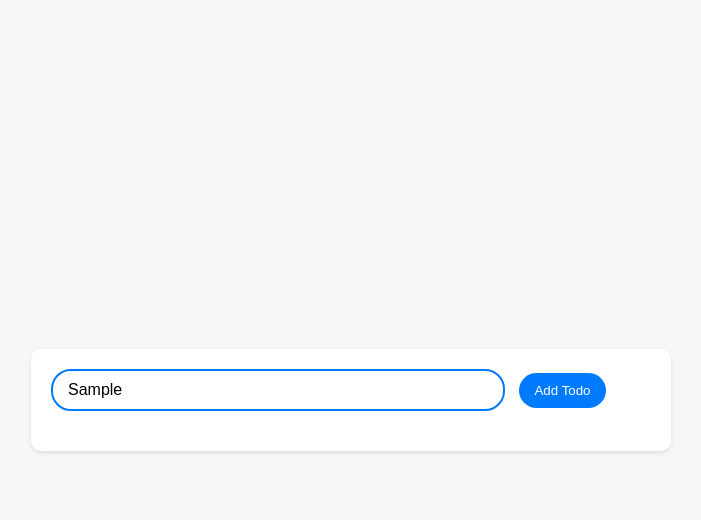
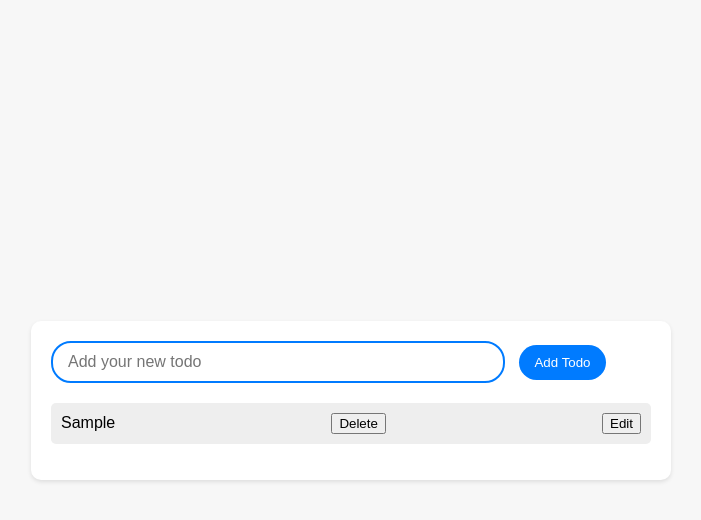
Before and after one commit to HICHULOG/js-todo-app, a plain HTML site: page index.html in a window 1280 px wide. Both pictures are taken after typing "Sample" into the empty fields and a click on the button "Add Todo". Shown: the whole page, without its empty margins (289-990 px from the left). Drawn offline with Linux system fonts and the light colour scheme.

Commit message:
Created app.js

```diff
--- /dev/null
+++ b/app.js
@@ -0,0 +1,39 @@
+document.addEventListener("DOMContentLoaded", () => {
+  const addButton = document.getElementById("add-todo-btn");
+  const inputField = document.getElementById("todo-input");
+  const todoList = document.getElementById("todo-list");
+
+  addButton.addEventListener("click", () => {
+    const todoText = inputField.value.trim();
+    if (todoText) {
+      addTodoItem(todoText);
+      inputField.value = ""; // Clear input field after adding
+    }
+  });
+
+  function addTodoItem(text) {
+    const li = document.createElement("li");
+    const span = document.createElement("span");
+    span.textContent = text;
+
+    const deleteButton = document.createElement("button");
+    deleteButton.textContent = "Delete";
+    deleteButton.onclick = function () {
+      li.remove();
+    };
+
+    const editButton = document.createElement("button");
+    editButton.textContent = "Edit";
+    editButton.onclick = function () {
+      const newText = prompt("Edit your todo", span.textContent);
+      if (newText) {
+        span.textContent = newText;
+      }
+    };
+
+    li.appendChild(span);
+    li.appendChild(deleteButton);
+    li.appendChild(editButton);
+    todoList.appendChild(li);
+  }
+});
--- a/index.html
+++ b/index.html
@@ -6,6 +6,7 @@
     <meta name="viewport" content="width=device-width, initial-scale=1.0">
     <title>To-do List</title>
     <link rel="stylesheet" href="style.css">
+    <script src="app.js" defer></script>
 </head>
 
 <body>
```
